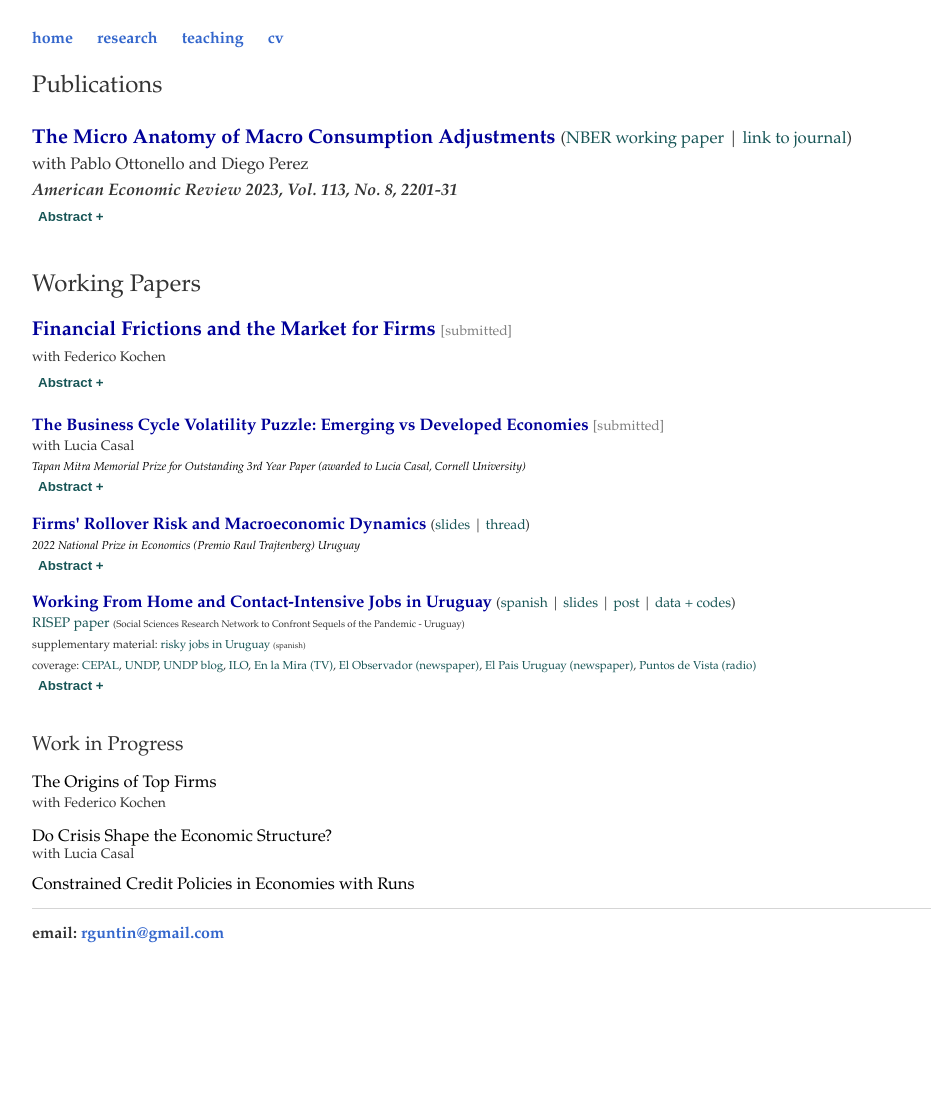
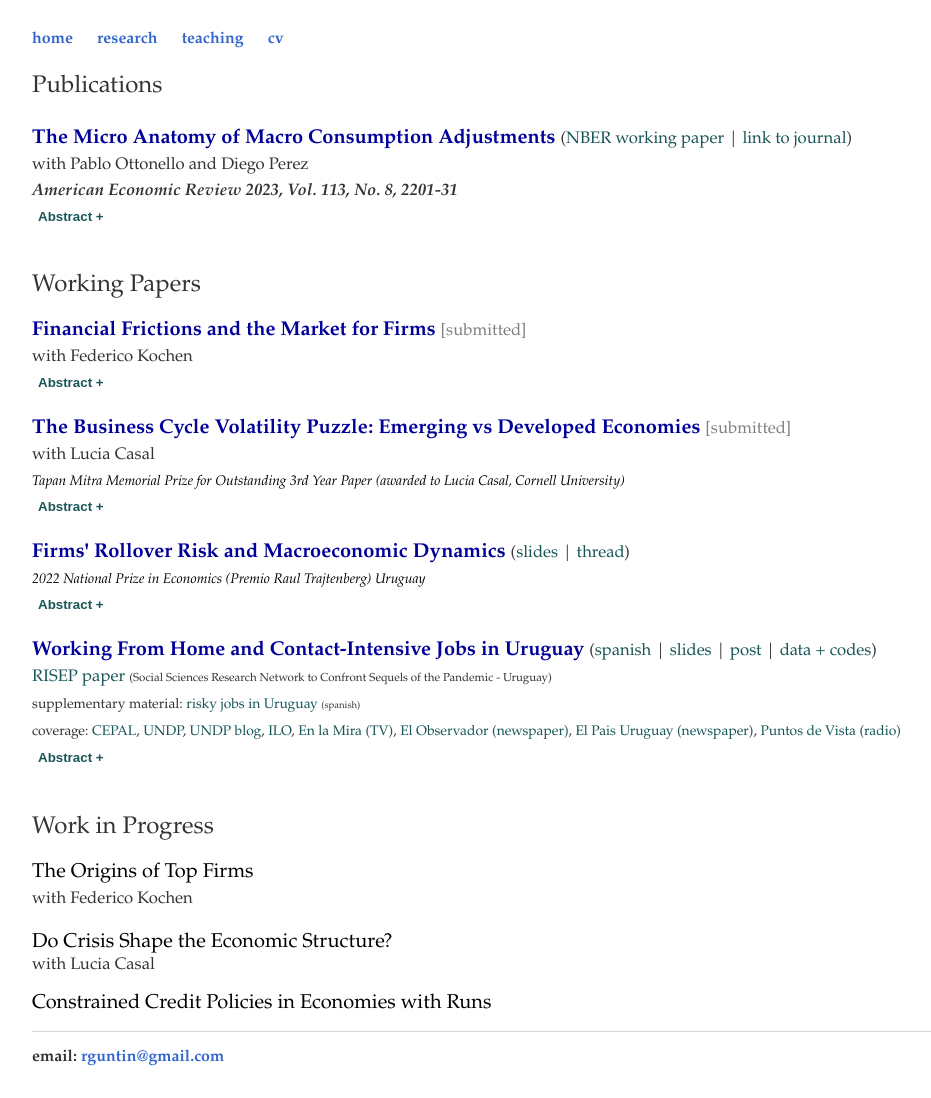
Before and after one commit to rafaguntin/rafaguntin.github.io, a Jekyll site: the page built from research/index.html, in a window 1280 px wide. Shown: the whole page, without its empty margins (96-1027 px from the left). Built offline with Jekyll 4.4.1, drawn with Linux system fonts in a browser that asks for light colours; before the commit the page ends 974 px from its top, so only the background shows below that.

Commit message:
Update index.html

```diff
--- a/research/index.html
+++ b/research/index.html
@@ -41,7 +41,7 @@
 			<p> <a style="font-weight: bold; color:#000099"
 			       href="/research/GK_MarketForFirms.pdf"
 			       target="_blank">Financial Frictions and the Market for Firms</a> <small> <!-- (<a style="color:#175556" href="/research/GK - Slides NYU - 09Dec19 - Handout.pdf" target="_blank">slides</a> | <a style="color:#175556" href="https://ethanminfang.github.io/minfang.github.io/files/Discussions_Kochen_YES2020.pdf" target="_blank">YES discussion</a>)	-->
-				       <small> <span style="color: gray"> [submitted] </span>
+				 <span style="color: gray"> [submitted] </span>
 				<br>with <a style="color:#333" href="https://sites.google.com/view/federicokochen/home" target="_blank"> Federico Kochen</a>
 				 <br><button style ="font-weight: bold; color:#175556 ;background-color: white;border: none;" onclick="myFunction3()" id="myBtn3">Abstract +<small></button>
 					       <span id="dots3"></span><span id="more3" style = "color:#282828; line-height: 1.4em; text-align: justify">
```
